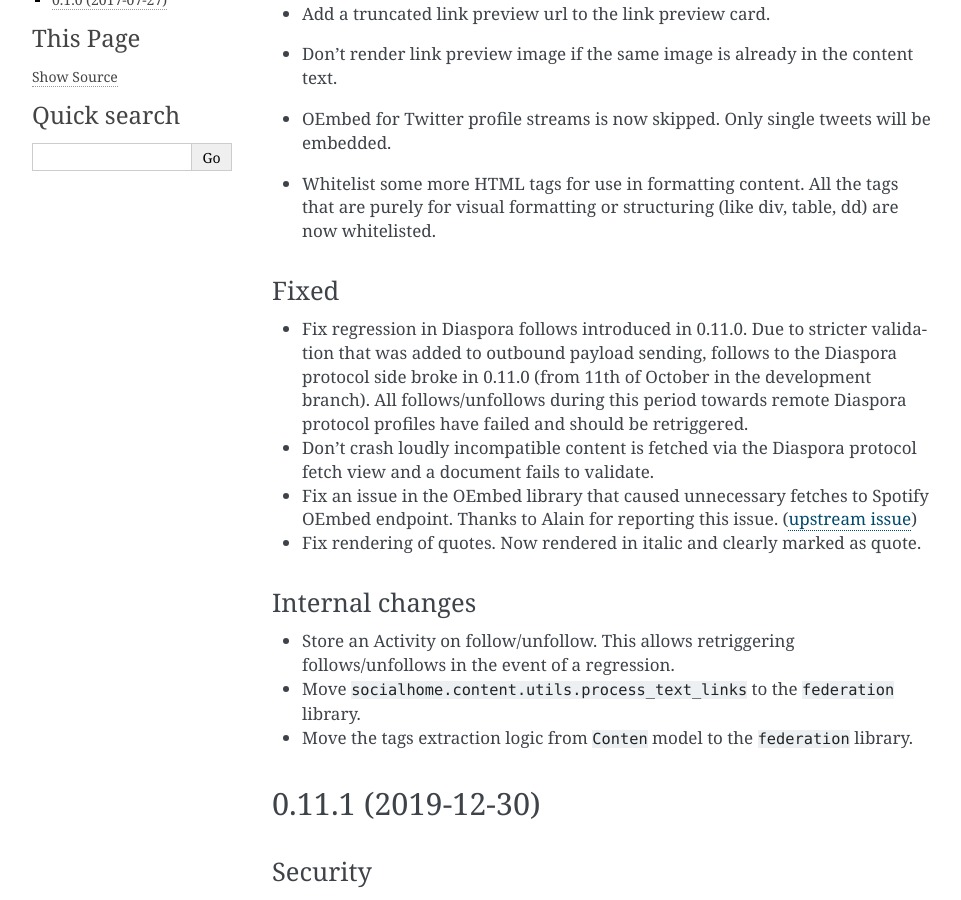
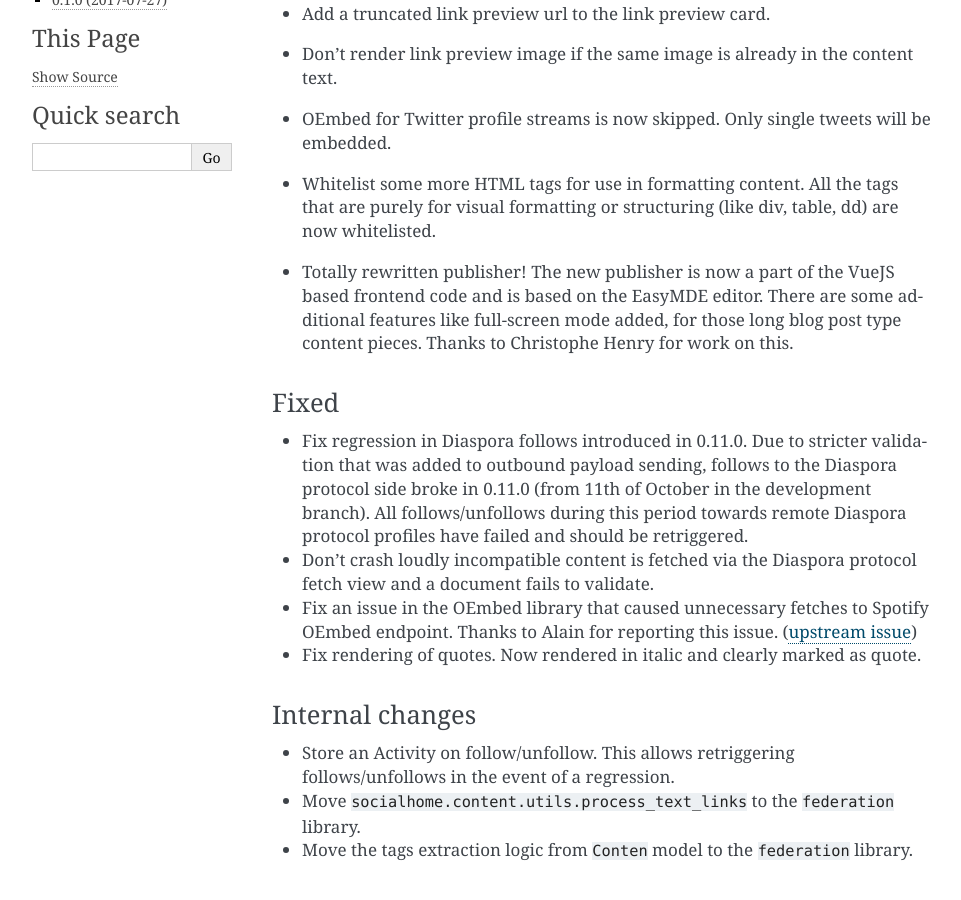
Before and after one commit to jaywink/socialhome, a Sphinx documentation site: the page built from docs/changelog.rst, in a window 1280 px wide and 900 px high, scrolled down 1554 px. Shown: the whole window, without its empty margins (148-1109 px from the left). Built offline with Sphinx 7.4.7, drawn with Linux system fonts in a browser that asks for light colours.

Commit message:
Add changelog for new publisher

```diff
--- a/docs/changelog.rst
+++ b/docs/changelog.rst
@@ -74,6 +74,10 @@ Changed
 
 * Whitelist some more HTML tags for use in formatting content. All the tags that are purely for
   visual formatting or structuring (like div, table, dd) are now whitelisted.
+
+* Totally rewritten publisher! The new publisher is now a part of the VueJS based frontend code and
+  is based on the EasyMDE editor. There are some additional features like full-screen mode added,
+  for those long blog post type content pieces. Thanks to Christophe Henry for work on this.
 
 Fixed
 .....
```
